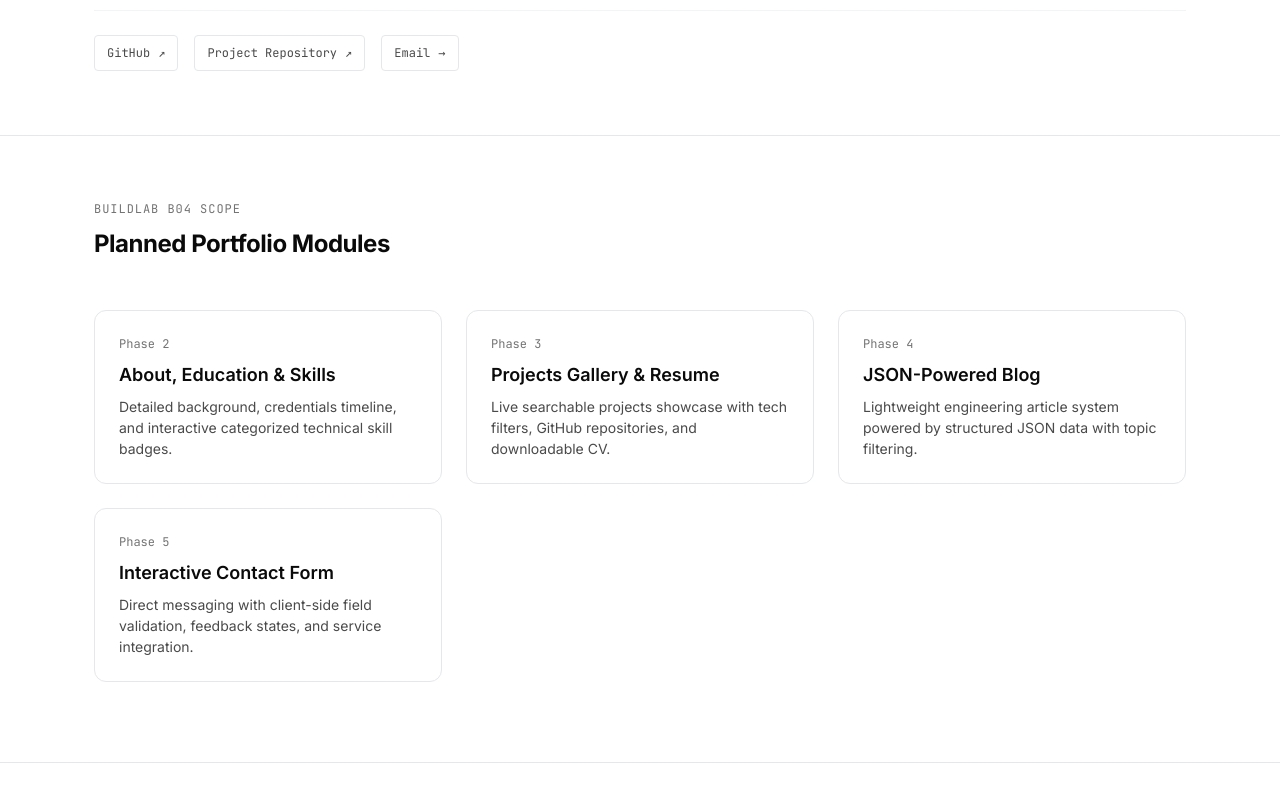
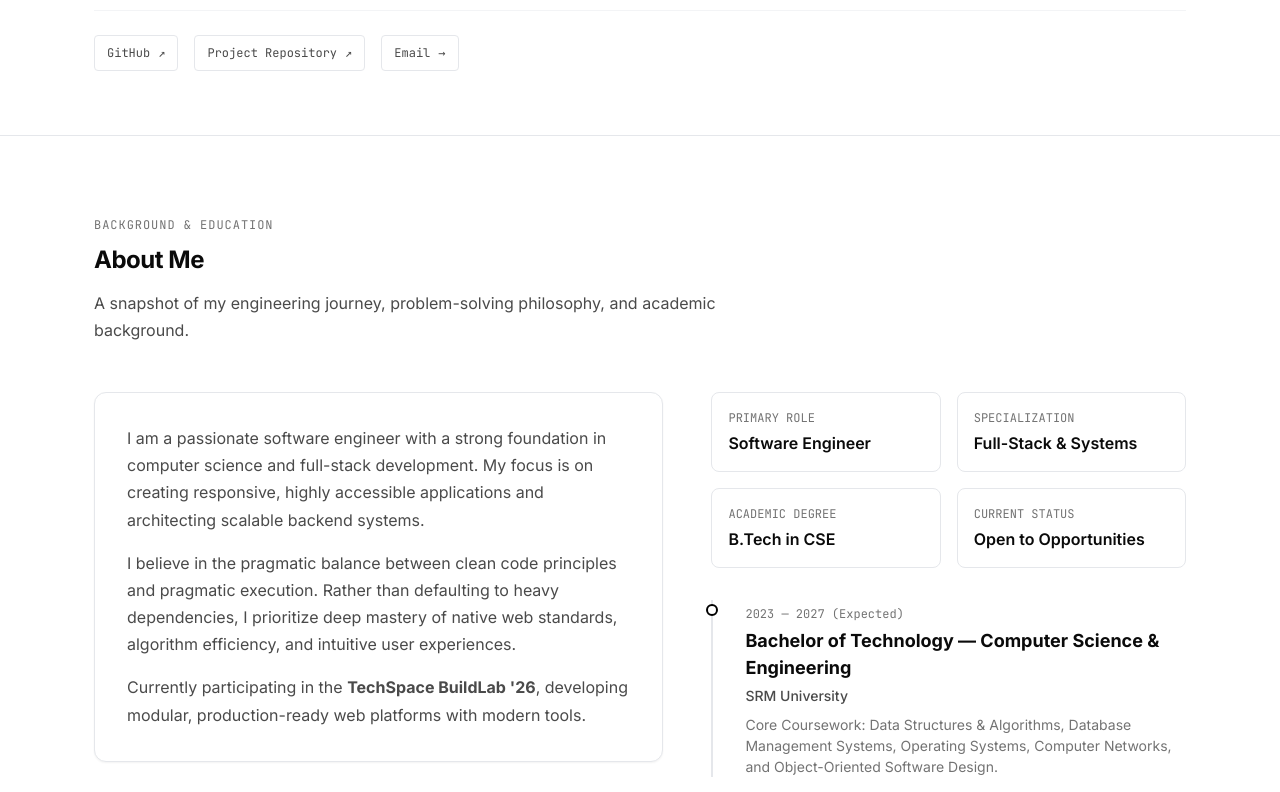
Before and after one commit to ssrnov/portfolio-and-blog, a website built with Vite: page index.html in a window 1280 px wide. Shown: the part 520-1312 px from the top of the page. Built offline with nearby package versions, Linux system fonts and the light colour scheme.

Commit message:
feat(about): add about me bio narrative and education timeline

```diff
--- a/index.html
+++ b/index.html
@@ -141,6 +141,70 @@
       </div>
     </section>
 
+    <!-- 2. About Me & Education Section -->
+    <section id="about" class="about-section section-py" aria-labelledby="about-title">
+      <div class="container">
+        <div class="section-header">
+          <span class="section-label">Background &amp; Education</span>
+          <h2 id="about-title" class="section-title">About Me</h2>
+          <p class="section-subtitle">
+            A snapshot of my engineering journey, problem-solving philosophy, and academic background.
+          </p>
+        </div>
+
+        <div class="about-grid">
+          <!-- Bio Narrative -->
+          <div class="about-bio-card">
+            <p>
+              I am a passionate software engineer with a strong foundation in computer science and full-stack development.
+              My focus is on creating responsive, highly accessible applications and architecting scalable backend systems.
+            </p>
+            <p>
+              I believe in the pragmatic balance between clean code principles and pragmatic execution. Rather than defaulting to heavy dependencies,
+              I prioritize deep mastery of native web standards, algorithm efficiency, and intuitive user experiences.
+            </p>
+            <p>
+              Currently participating in the <strong>TechSpace BuildLab '26</strong>, developing modular, production-ready web platforms with modern tools.
+            </p>
+          </div>
+
+          <!-- Quick Facts & Academic Timeline -->
+          <div>
+            <div class="facts-grid">
+              <div class="fact-card">
+                <p class="fact-label">Primary Role</p>
+                <p class="fact-value">Software Engineer</p>
+              </div>
+              <div class="fact-card">
+                <p class="fact-label">Specialization</p>
+                <p class="fact-value">Full-Stack &amp; Systems</p>
+              </div>
+              <div class="fact-card">
+                <p class="fact-label">Academic Degree</p>
+                <p class="fact-value">B.Tech in CSE</p>
+              </div>
+              <div class="fact-card">
+                <p class="fact-label">Current Status</p>
+                <p class="fact-value">Open to Opportunities</p>
+              </div>
+            </div>
+
+            <!-- Education Timeline -->
+            <div class="timeline" aria-label="Education history">
+              <div class="timeline-item">
+                <span class="timeline-year">2023 &mdash; 2027 (Expected)</span>
+                <h3 class="timeline-title">Bachelor of Technology &mdash; Computer Science &amp; Engineering</h3>
+                <p class="timeline-institution">SRM University</p>
+                <p class="timeline-desc">
+                  Core Coursework: Data Structures &amp; Algorithms, Database Management Systems, Operating Systems, Computer Networks, and Object-Oriented Software Design.
+                </p>
+              </div>
+            </div>
+          </div>
+        </div>
+      </div>
+    </section>
+
     <!-- Architecture & Modules Preview Section -->
     <section id="features" class="roadmap-section" aria-labelledby="roadmap-title">
       <div class="container">
```
